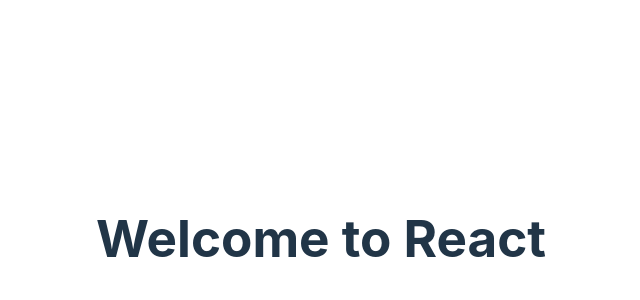
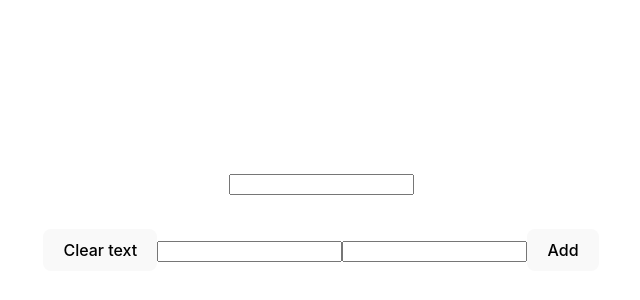
Before and after one commit to Manasa-dev503/reactintern, a React (Vite) app: page / in a window 1280 px wide. Shown: the part 162-462 px from the top of the page, without its empty margins (319-959 px from the left). Built offline with nearby package versions, Linux system fonts and the light colour scheme.

Commit message:
eventhandler3

```diff
--- a/src/App.tsx
+++ b/src/App.tsx
@@ -3,11 +3,44 @@
 
 function App() {
 
+  function clear(){
+    document.getElementById('d2').innerHTML=document.getElementById("d3").value
+
+  }
+  function def(){
+    document.getElementById('d2').innerHTML=""
+    document.getElementById('d3').value=""
+  }
+
+
+  function ghi(){
+    const x = document.getElementById('d4').value
+    const y = document.getElementById('d5').value
+    document.getElementById('d6').innerHTML=x+y
+  }
+
+
+
+
+
+
 
 
   return (
     <>
-      <h1>Welcome to React</h1>
+
+
+
+    <input type="text" id='d3' onKeyUp={clear}/>
+    <h1 id='d2'></h1>
+    <button onClick={def}>Clear text</button>
+
+
+    <input type="text" id='d4' />
+    <input type="text" id="d5" />
+    <button onClick={ghi}>Add</button>
+    <h1 id='d6'></h1>
+
     </>
   )
 }
```
